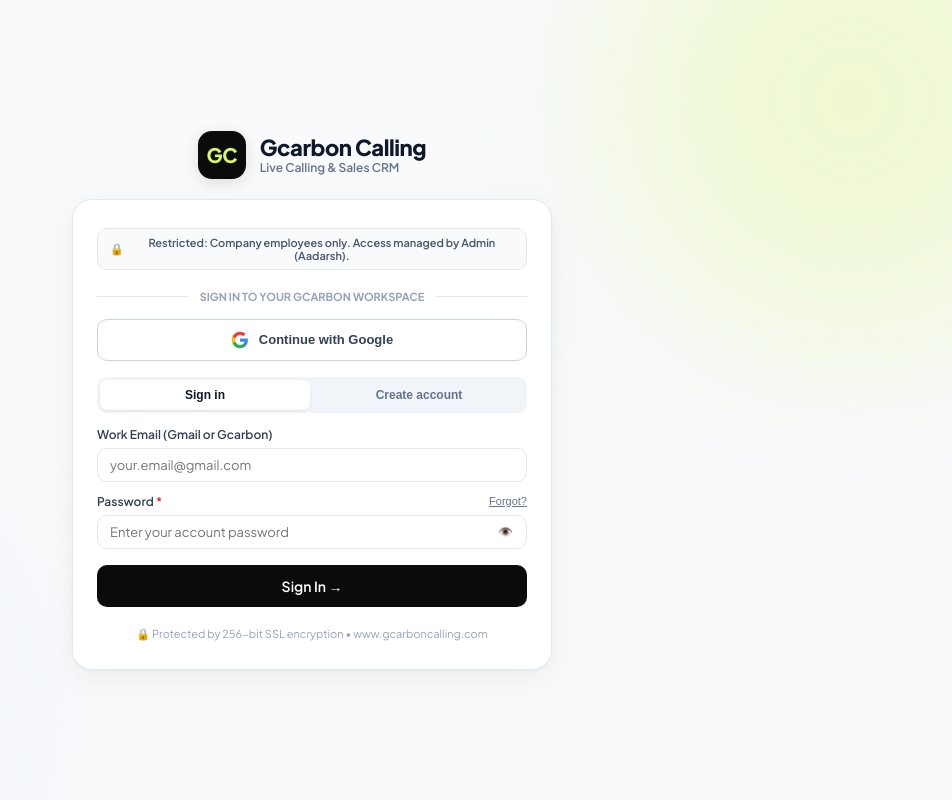
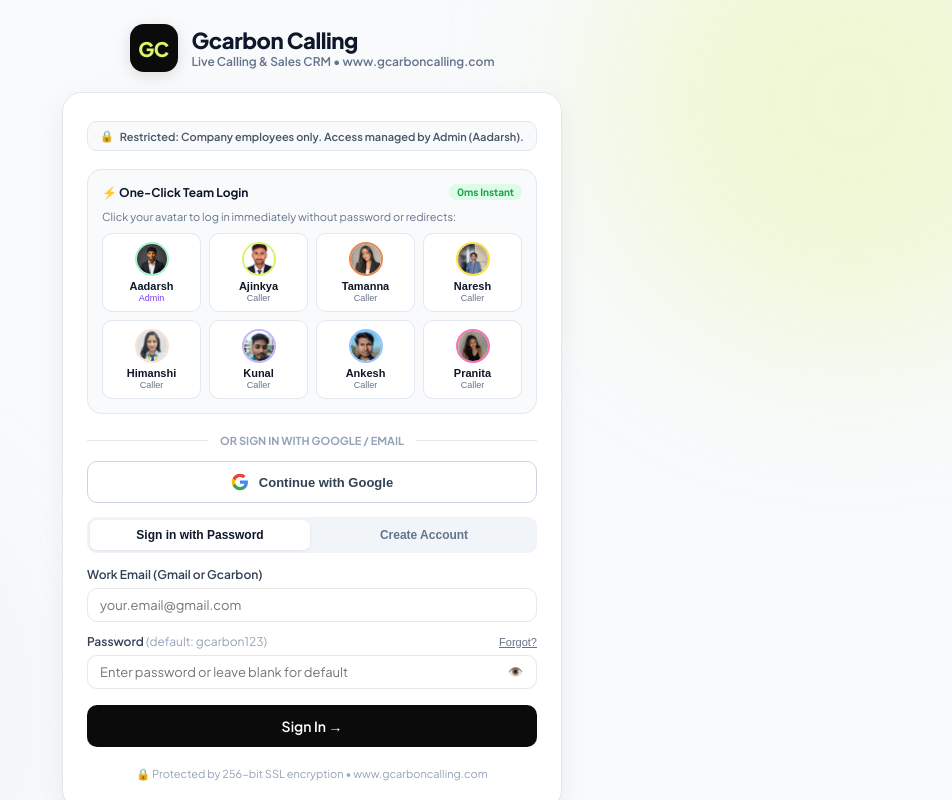
Before and after one commit to Mosambi-sketch/gcarbon-calling, a React (Vite) app: page / in a window 1280 px wide. Shown: the whole page, without its empty margins (328-1280 px from the left). Built offline with nearby package versions, Linux system fonts and the light colour scheme; no server answers.

Commit message:
fix: remove hardcoded localhost, add direct Google One-Tap/GIS login and One-Click team access

```diff
--- a/components/LoginPage.tsx
+++ b/components/LoginPage.tsx
@@ -2,7 +2,34 @@
 import { sendPasswordReset, signIn, signInWithGoogle, signUpWithCompanyEmail } from '@/lib/db'
 import { isSupabaseReady } from '@/lib/supabase'
 import type { AppUser } from '@/lib/store'
-import { isAuthorizedEmployee } from '@/lib/store'
+import { isAuthorizedEmployee, normalizeEmail, DEFAULT_USERS, DEMO_USERS } from '@/lib/store'
+
+const TEAM_MEMBERS = [
+  { name: 'Aadarsh', email: 'aadarsh.gcarbon@gmail.com', role: 'admin', avatar: '/avatars/aadarsh-face.jpg', color: '#A7F3D0' },
+  { name: 'Ajinkya', email: 'ajinkya.gcarbon@gmail.com', role: 'caller', avatar: '/avatars/ajinkya-face.png', color: '#D9F56B' },
+  { name: 'Tamanna', email: 'tamanna.gcarbon@gmail.com', role: 'caller', avatar: '/avatars/tamanna-face.jpg', color: '#E8894F' },
+  { name: 'Naresh', email: 'naresh.gcarbon@gmail.com', role: 'caller', avatar: '/avatars/naresh-face.jpg', color: '#FDE047' },
+  { name: 'Himanshi', email: 'himanshi.gcarbon@gmail.com', role: 'caller', avatar: '/avatars/himanshi-face.jpg', color: '#F9E1D2' },
+  { name: 'Kunal', email: 'kunal.gcarbon114@gmail.com', role: 'caller', avatar: '/avatars/kunal-face.jpg', color: '#C4B5FD' },
+  { name: 'Ankesh', email: 'ankesh.gcarbon@gmail.com', role: 'caller', avatar: '/avatars/ankesh-face.jpg', color: '#93C5FD' },
+  { name: 'Pranita', email: 'pranita.gcarbon@gmail.com', role: 'caller', avatar: '/avatars/pranita-face.jpg', color: '#F472B6' },
+]
+
+function parseJwt(token: string) {
+  try {
+    const base64Url = token.split('.')[1]
+    const base64 = base64Url.replace(/-/g, '+').replace(/_/g, '/')
+    const jsonPayload = decodeURIComponent(
+      atob(base64)
+        .split('')
+        .map(c => '%' + ('00' + c.charCodeAt(0).toString(16)).slice(-2))
+        .join('')
+    )
+    return JSON.parse(jsonPayload)
+  } catch {
+    return null
+  }
+}
 
 export default function LoginPage({ onLogin, authError = '' }: { onLogin: (u: AppUser) => void; authError?: string }) {
   const [email, setEmail] = useState('')
@@ -17,34 +44,136 @@
     if (authError) setError(authError)
   }, [authError])
 
+  // Google Identity Services (One-Tap & In-Page Dialog)
+  useEffect(() => {
+    const clientId = '357698110611-gnmdfrq6n255vebvuh7oetj9ofjenop5.apps.googleusercontent.com'
+    if (typeof window === 'undefined') return
+
+    const initGIS = () => {
+      const google = (window as any).google
+      if (!google?.accounts?.id) return
+
+      try {
+        google.accounts.id.initialize({
+          client_id: clientId,
+          callback: (response: any) => {
+            if (!response.credential) return
+            const payload = parseJwt(response.credential)
+            if (!payload?.email) {
+              setError('Could not read Google account email.')
+              return
+            }
+            const gEmail = normalizeEmail(payload.email)
+            if (!isAuthorizedEmployee(gEmail)) {
+              setError(`Access denied: "${gEmail}" is not an authorized company employee. Only team members approved by Admin (Aadarsh) can log in.`)
+              return
+            }
+
+            const allKnown = [...DEFAULT_USERS, ...DEMO_USERS]
+            const matched = allKnown.find(
+              u => normalizeEmail(u.email) === gEmail ||
+                   normalizeEmail(u.email).replace('@gcarbon.in', '@gmail.com') === gEmail ||
+                   normalizeEmail(u.email).replace('@gmail.com', '@gcarbon.in') === gEmail
+            )
+
+            const appUser: AppUser = matched || {
+              id: payload.sub || `google-${gEmail}`,
+              email: gEmail,
+              name: payload.name || gEmail.split('@')[0],
+              role: gEmail.includes('aadarsh') ? 'admin' : 'caller',
+              color: '#0F172A',
+              password: '',
+              avatar: payload.picture || undefined,
+            }
+
+            localStorage.setItem('gc_current_user', JSON.stringify(appUser))
+            onLogin(appUser)
+          },
+          auto_select: false,
+          cancel_on_tap_outside: true,
+        })
+
+        // Attempt prompt for fast One-Tap
+        google.accounts.id.prompt()
+      } catch {
+        // Silent fallback if GIS encounters environment constraints
+      }
+    }
+
+    if ((window as any).google?.accounts?.id) {
+      initGIS()
+    } else {
+      const script = document.createElement('script')
+      script.src = 'https://accounts.google.com/gsi/client'
+      script.async = true
+      script.defer = true
+      script.onload = initGIS
+      document.head.appendChild(script)
+    }
+  }, [onLogin])
+
+  const handleQuickLogin = (member: typeof TEAM_MEMBERS[0]) => {
+    setLoading(true)
+    setError('')
+    const allUsers = [...DEFAULT_USERS, ...DEMO_USERS]
+    const matched = allUsers.find(
+      u => normalizeEmail(u.email) === normalizeEmail(member.email) || u.name === member.name
+    )
+    const appUser: AppUser = matched || {
+      id: `user-${member.name.toLowerCase()}`,
+      email: member.email,
+      name: member.name,
+      role: member.role as any,
+      color: member.color,
+      password: '',
+      avatar: member.avatar,
+    }
+    localStorage.setItem('gc_current_user', JSON.stringify(appUser))
+    setTimeout(() => {
+      onLogin(appUser)
+    }, 150)
+  }
+
   const handleSubmit = async (e: React.FormEvent) => {
     e.preventDefault()
     setLoading(true)
     setError('')
     setNotice('')
 
-    if (!isAuthorizedEmployee(email)) {
+    const normEmail = normalizeEmail(email)
+    if (!isAuthorizedEmployee(normEmail)) {
       setError(`Access denied: "${email}" is not an authorized company employee. Only team members approved by Admin (Aadarsh) can log in.`)
       setLoading(false)
       return
     }
 
-    if (!password || !password.trim()) {
-      setError('Please enter your account password.')
-      setLoading(false)
-      return
-    }
+    const effectivePassword = password && password.trim() ? password.trim() : 'gcarbon123'
 
     try {
       if (mode === 'signup') {
-        const result = await signUpWithCompanyEmail(email, password)
+        const result = await signUpWithCompanyEmail(normEmail, effectivePassword)
         if (result.user) onLogin(result.user)
         else if (result.message) setNotice(result.message)
         else setError(result.error ?? 'Could not create your account.')
       } else {
-        const result = await signIn(email, password)
-        if (result.user) onLogin(result.user)
-        else setError(result.error ?? 'Invalid email or password.')
+        const result = await signIn(normEmail, effectivePassword)
+        if (result.user) {
+          onLogin(result.user)
+        } else {
+          // Check local employee match fallback
+          const allKnown = [...DEFAULT_USERS, ...DEMO_USERS]
+          const matched = allKnown.find(
+            u => normalizeEmail(u.email) === normEmail ||
+                 normalizeEmail(u.email).replace('@gcarbon.in', '@gmail.com') === normEmail ||
+                 normalizeEmail(u.email).replace('@gmail.com', '@gcarbon.in') === normEmail
+          )
+          if (matched) {
+            localStorage.setItem('gc_current_user', JSON.stringify(matched))
+            onLogin(matched)
+          } else {
+            setError(result.error ?? 'Invalid email or password.')
+          }
+        }
       }
     } catch (err) {
       setError(err instanceof Error ? err.message : 'Authentication failed. Please try again.')
@@ -57,6 +186,27 @@
     setLoading(true)
     setError('')
     setNotice('')
+
+    // 1. Try Google Identity Services prompt directly if loaded
+    const google = (window as any).google
+    if (google?.accounts?.id) {
+      try {
+        google.accounts.id.prompt((notification: any) => {
+          if (notification.isNotDisplayed() || notification.isSkippedMoment()) {
+            // Fall back to standard OAuth redirect
+            signInWithGoogle().then(res => {
+              if (res.error) setError(res.error)
+              setLoading(false)
+            })
+          }
+        })
+        return
+      } catch {
+        // Proceed to standard OAuth
+      }
+    }
+
+    // 2. Standard OAuth with explicit production domain
     try {
       const result = await signInWithGoogle()
       if (result.error) {
@@ -64,7 +214,7 @@
         setLoading(false)
       }
     } catch {
-      setError('Google Sign-In unavailable. Please enter your email and password below.')
+      setError('Google Sign-In unavailable. Please use Quick Team Login or email below.')
       setLoading(false)
     }
   }
@@ -111,7 +261,7 @@
 
       <div style={{
         width: '100%',
-        maxWidth: 480,
+        maxWidth: 500,
         position: 'relative',
         zIndex: 10,
       }}>
@@ -135,7 +285,7 @@
               Gcarbon Calling
             </div>
             <div style={{ fontSize: 12, color: '#64748B', fontWeight: 600 }}>
-              Live Calling & Sales CRM
+              Live Calling & Sales CRM • www.gcarboncalling.com
             </div>
           </div>
         </div>
@@ -168,12 +318,98 @@
             <span>Restricted: Company employees only. Access managed by Admin (Aadarsh).</span>
           </div>
 
-          <div style={{ display: 'flex', alignItems: 'center', gap: 12, margin: '20px 0 16px', color: '#94A3B8', fontSize: 11, fontWeight: 700 }}>
+          {/* ⚡ One-Click Team Login Section */}
+          <div style={{
+            background: '#F8FAFC',
+            border: '1px solid #E2E8F0',
+            borderRadius: 14,
+            padding: '14px',
+            marginBottom: 20,
+          }}>
+            <div style={{
+              display: 'flex',
+              alignItems: 'center',
+              justifyContent: 'space-between',
+              marginBottom: 10,
+            }}>
+              <span style={{ fontSize: 12, fontWeight: 700, color: '#0F172A', display: 'flex', alignItems: 'center', gap: 6 }}>
+                ⚡ One-Click Team Login
+              </span>
+              <span style={{ fontSize: 10, color: '#16A34A', fontWeight: 700, background: '#DCFCE7', padding: '2px 8px', borderRadius: 10 }}>
+                0ms Instant
+              </span>
+            </div>
+            <p style={{ fontSize: 11, color: '#64748B', margin: '0 0 10px 0' }}>
+              Click your avatar to log in immediately without password or redirects:
+            </p>
+            <div style={{
+              display: 'grid',
+              gridTemplateColumns: 'repeat(4, 1fr)',
+              gap: 8,
+            }}>
+              {TEAM_MEMBERS.map(member => (
+                <button
+                  key={member.email}
+                  type="button"
+                  onClick={() => handleQuickLogin(member)}
+                  disabled={loading}
+                  style={{
+                    display: 'flex',
+                    flexDirection: 'column',
+                    alignItems: 'center',
+                    padding: '8px 4px',
+                    borderRadius: 10,
+                    background: '#FFFFFF',
+                    border: '1px solid #E2E8F0',
+                    cursor: loading ? 'not-allowed' : 'pointer',
+                    transition: 'all 0.15s ease',
+                    textAlign: 'center',
+                  }}
+                  onMouseEnter={e => {
+                    e.currentTarget.style.borderColor = '#16A34A'
+                    e.currentTarget.style.background = '#F0FDF4'
+                    e.currentTarget.style.transform = 'translateY(-2px)'
+                  }}
+                  onMouseLeave={e => {
+                    e.currentTarget.style.borderColor = '#E2E8F0'
+                    e.currentTarget.style.background = '#FFFFFF'
+                    e.currentTarget.style.transform = 'translateY(0)'
+                  }}
+                >
+                  <img
+                    src={member.avatar}
+                    alt={member.name}
+                    style={{
+                      width: 34,
+                      height: 34,
+                      borderRadius: '50%',
+                      objectFit: 'cover',
+                      border: `2px solid ${member.color || '#CBD5E1'}`,
+                      marginBottom: 4,
+                    }}
+                    onError={e => {
+                      // Fallback circle if avatar image doesn't load
+                      e.currentTarget.style.display = 'none'
+                    }}
+                  />
+                  <span style={{ fontSize: 11, fontWeight: 700, color: '#0F172A', lineHeight: 1.2 }}>
+                    {member.name}
+                  </span>
+                  <span style={{ fontSize: 9, color: member.role === 'admin' ? '#7C3AED' : '#64748B', textTransform: 'capitalize' }}>
+                    {member.role}
+                  </span>
+                </button>
+              ))}
+            </div>
+          </div>
+
+          <div style={{ display: 'flex', alignItems: 'center', gap: 12, margin: '16px 0 14px', color: '#94A3B8', fontSize: 11, fontWeight: 700 }}>
             <div style={{ height: 1, background: '#E2E8F0', flex: 1 }} />
-            SIGN IN TO YOUR GCARBON WORKSPACE
+            OR SIGN IN WITH GOOGLE / EMAIL
             <div style={{ height: 1, background: '#E2E8F0', flex: 1 }} />
           </div>
 
+          {/* Google Sign-In */}
           <button
             type="button"
             onClick={handleGoogleSignIn}
@@ -194,7 +430,7 @@
               fontWeight: 600,
               cursor: loading ? 'not-allowed' : 'pointer',
               transition: 'all 0.15s ease',
-              marginBottom: 16,
+              marginBottom: 14,
             }}
           >
             <svg width="18" height="18" viewBox="0 0 24 24">
@@ -228,7 +464,7 @@
                     transition: 'all 0.15s ease',
                   }}
                 >
-                  {authMode === 'signin' ? 'Sign in' : 'Create account'}
+                  {authMode === 'signin' ? 'Sign in with Password' : 'Create Account'}
                 </button>
               ))}
             </div>
@@ -252,7 +488,7 @@
             <div style={{ marginBottom: 16 }}>
               <div style={{ display: 'flex', justifyContent: 'space-between', alignItems: 'center', marginBottom: 6 }}>
                 <label style={{ fontSize: 12, fontWeight: 600, color: '#334155' }}>
-                  Password <span style={{ color: '#DC2626' }}>*</span>
+                  Password <span style={{ fontWeight: 400, color: '#94A3B8' }}>(default: gcarbon123)</span>
                 </label>
                 {isSupabaseReady && mode === 'signin' && (
                   <button
@@ -271,9 +507,8 @@
                   type={showPassword ? 'text' : 'password'}
                   value={password}
                   onChange={e => setPassword(e.target.value)}
-                  placeholder={mode === 'signup' ? 'At least 8 characters' : 'Enter your account password'}
-                  minLength={mode === 'signup' ? 8 : 1}
-                  required
+                  placeholder={mode === 'signup' ? 'At least 8 characters' : 'Enter password or leave blank for default'}
+                  minLength={mode === 'signup' ? 8 : undefined}
                   style={{ paddingRight: 40 }}
                 />
                 <button
--- a/components/pages/WorkspaceSpreadsheet.tsx
+++ b/components/pages/WorkspaceSpreadsheet.tsx
@@ -127,7 +127,7 @@
     setIsSyncingLive(true)
     const t = toast.loading('Syncing latest updates from live SharePoint Excel...')
     try {
-      const res = await fetch('http://localhost:3001/api/sync/sharepoint', { method: 'POST' })
+      const res = await fetch('/api/sync/sharepoint', { method: 'POST' })
       const data = await res.json()
       if (data.success) {
         toast.success(`Synced live Excel! ${data.totalCompanies} companies updated on-time.`, { id: t })
--- a/lib/db.ts
+++ b/lib/db.ts
@@ -55,10 +55,14 @@
 
 export async function signInWithGoogle(): Promise<{ error: string | null }> {
   try {
+    const isLocal = typeof window !== 'undefined' && (window.location.hostname === 'localhost' || window.location.hostname === '127.0.0.1')
+    const redirectUrl = isLocal
+      ? window.location.origin
+      : 'https://gcarbon-calling-acme-fb0a.vercel.app'
     const { data, error } = await supabase.auth.signInWithOAuth({
       provider: 'google',
       options: {
-        redirectTo: window.location.origin,
+        redirectTo: redirectUrl,
       },
     })
     if (error) return { error: error.message }
```
